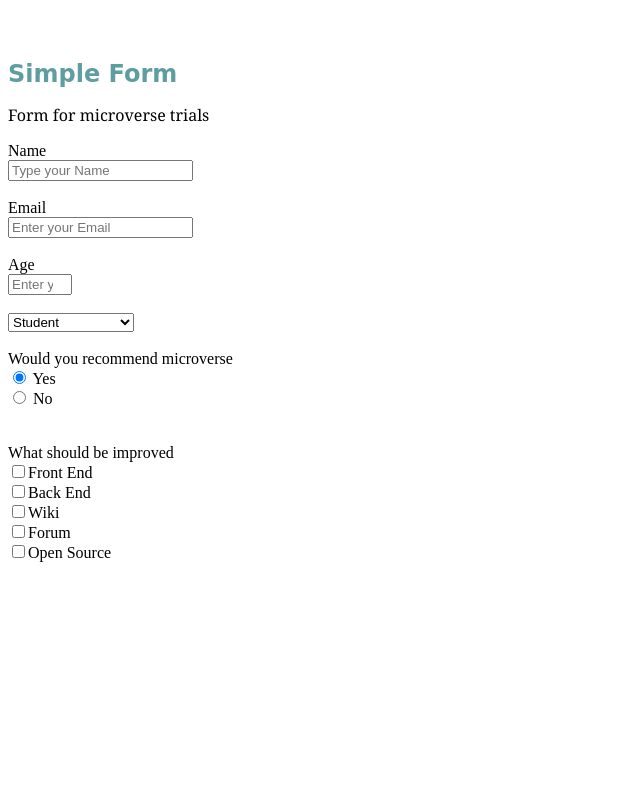
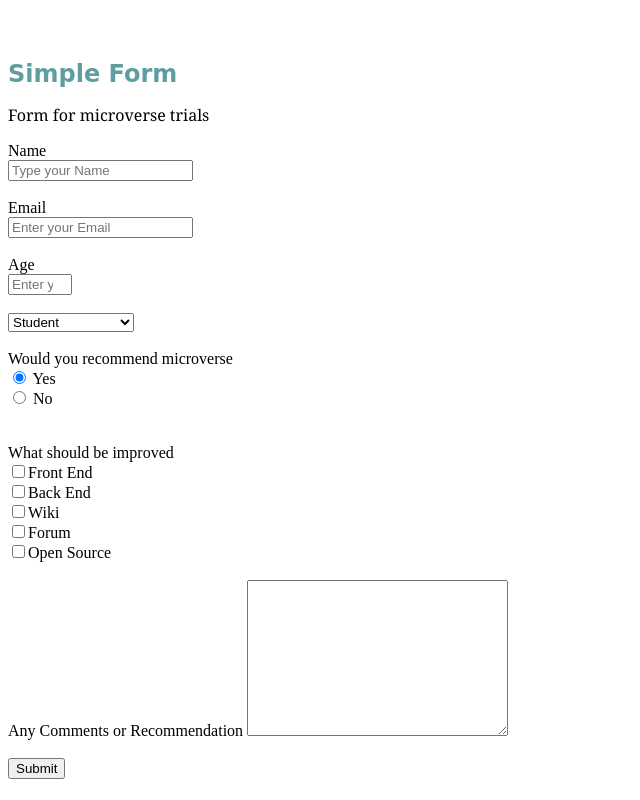
Before and after one commit to fdfragoso/MicroverseProject2, a plain HTML site: page index.html in a window 1280 px wide. Shown: the whole page, without its empty margins (0-640 px from the left). Drawn offline with Linux system fonts and the light colour scheme.

Commit message:
added the text-area and Submit button

```diff
--- a/index.html
+++ b/index.html
@@ -41,6 +41,13 @@
        <input type="checkbox" name="improved" value="wiki">Wiki<br>
        <input type="checkbox" name="improved" value="forum">Forum<br>
        <input type="checkbox" name="improved" value="openSource">Open Source<br>
+       <br>
+       <label for="Comments">
+         Any Comments or Recommendation
+       </label>
+       <textarea name="Comments" id="" cols="30" rows="10"></textarea>
+       <br><br>
+       <input type="submit" value="Submit" id="submit">
       </form>
     <!--
 
```
